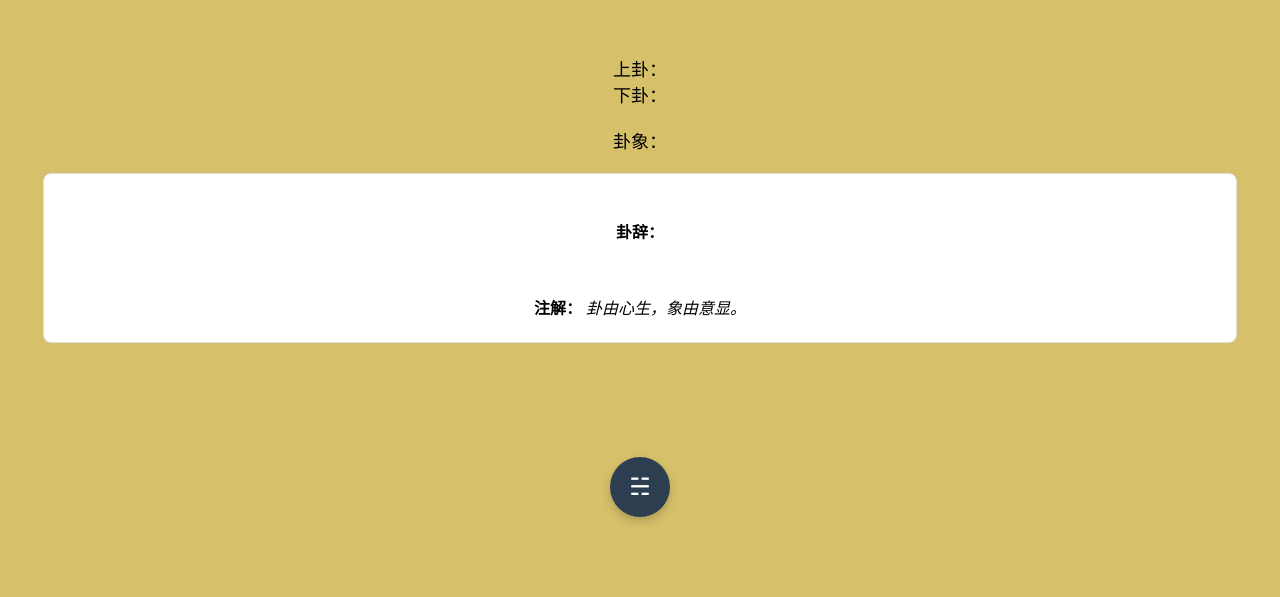
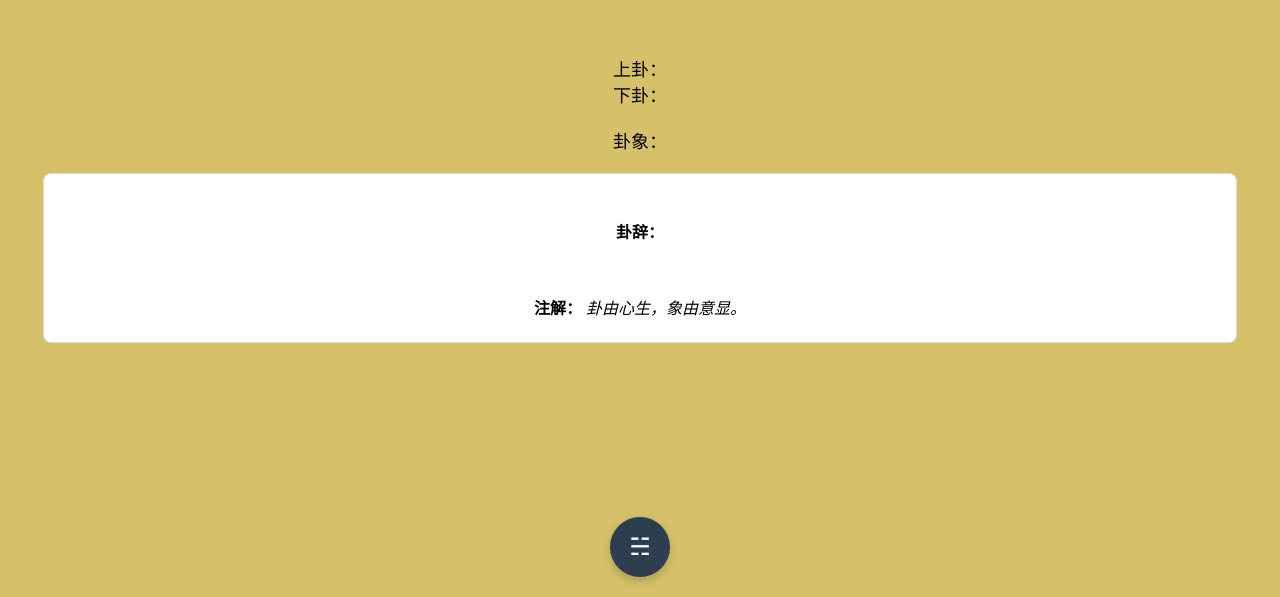
Before and after one commit to changjingchao/zy, a plain HTML site: page index.html in a window 1280 px wide. Shown: the part 203-800 px from the top of the page. Drawn offline with Linux system fonts and the light colour scheme.

Commit message:
Update index.html

```diff
--- a/index.html
+++ b/index.html
@@ -28,7 +28,7 @@
       box-shadow: 0 4px 10px rgba(0, 0, 0, 0.2);
       transition: transform 0.2s ease, background-color 0.3s ease;
       position: fixed;
-      bottom: 80px;
+      bottom: 20px;
       left: 50%;
       transform: translateX(-50%);
       -webkit-tap-highlight-color: transparent; /* 移除移动端点击高亮 */
```
